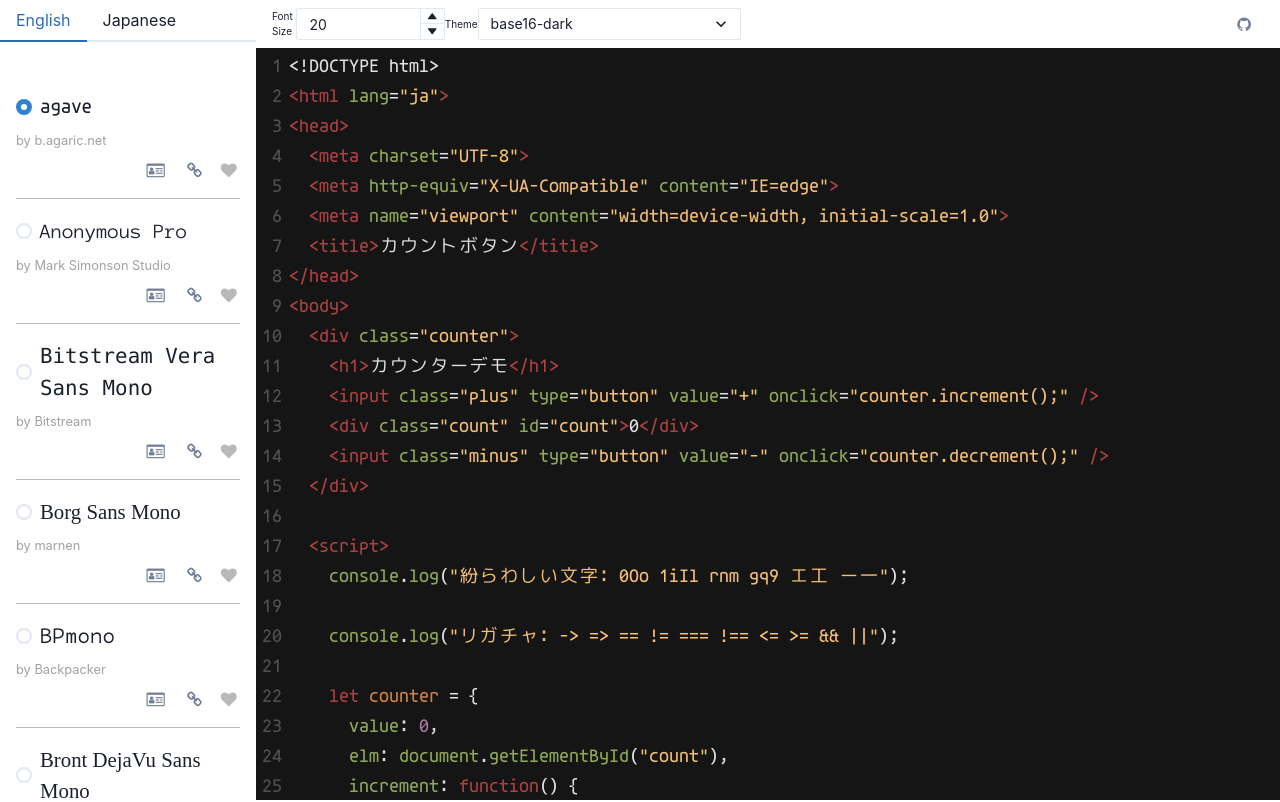
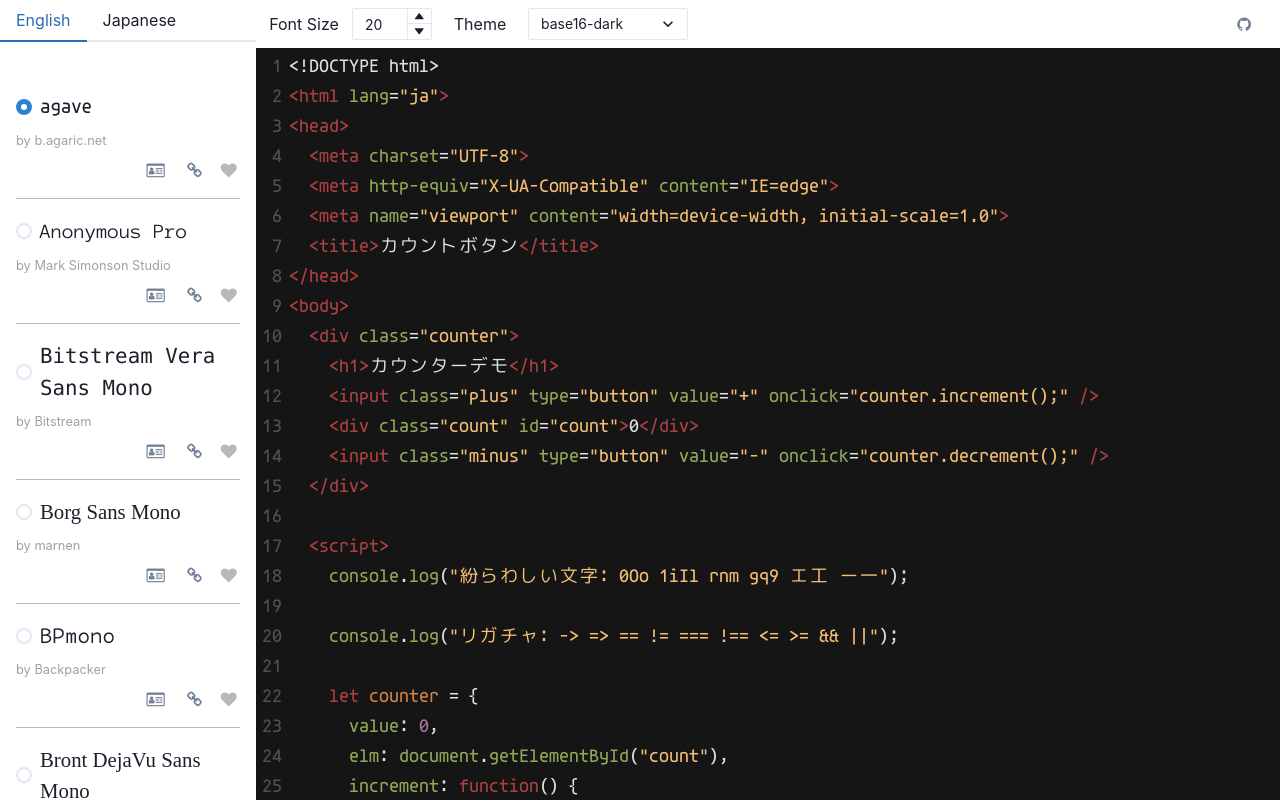
Before and after one commit to ichi-h/programming_font_combination, a React (Create React App) app: page / in a window 1280 px wide. Built offline with nearby package versions, Linux system fonts and the light colour scheme; a web font is replaced by a local one.

Commit message:
fix the layout of the settings area

```diff
--- a/src/components/Editor/Settings/Settings.css
+++ b/src/components/Editor/Settings/Settings.css
@@ -14,16 +14,31 @@
 
     .settings {
       top: 0;
-      left: 1rem;
+      left: 0;
       transform: rotateY(-50%);
     }
+
+      .setting-label {
+        font-size: 1rem;
+        width: 6rem;
+        text-align: center;
+      }
+
+      .setting-item.input,
+      .setting-item.select {
+        font-size: 1rem;
+      }
+
+        .setting-item.input {
+          width: 5rem;
+        }
+
+        .setting-item.select {
+          width: 10rem;
+        }
 
     .social-buttons {
       top: 0;
       right: 1rem;
       transform: rotateY(-50%);
     }
-
-.setting-item {
-  font-size: 1rem;
-}
--- a/src/components/Editor/Settings/Settings.tsx
+++ b/src/components/Editor/Settings/Settings.tsx
@@ -21,8 +21,9 @@ function Settings() {
       <div className="settings">
 
         <p className="setting-label">Font Size</p>
+        <div className="setting-item">
           <NumberInput
-          className="setting-item"
+            className="setting-item input"
             size="sm"
             value={fontSizeValue}
             min={1}
@@ -37,11 +38,13 @@ function Settings() {
               <NumberDecrementStepper />
             </NumberInputStepper>
           </NumberInput>
+        </div>
 
         <p className="setting-label">Theme</p>
+        <div className="setting-item select">
           <Select
-          className="setting-item"
             size="sm"
+            isFullWidth={false}
             defaultValue={themeValue}
             onChange={(e) => { updateSettings({
               message: 'ChangeTheme',
@@ -51,6 +54,7 @@ function Settings() {
             <option value="base16-dark">base16-dark</option>
             <option value="base16-light">base16-light</option>
           </Select>
+        </div>
       </div>
 
       <div className="social-buttons">
```
Lines whose indentation alone changed are shown as unchanged.
